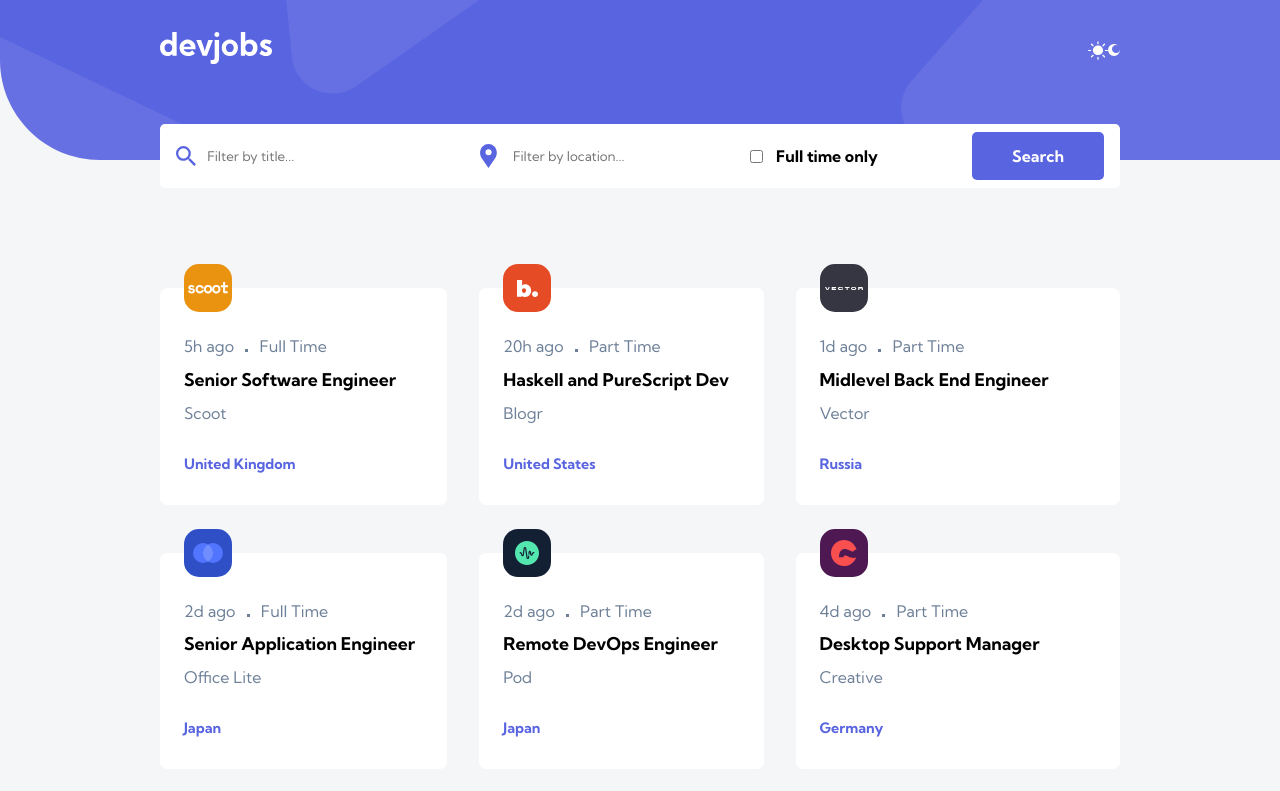
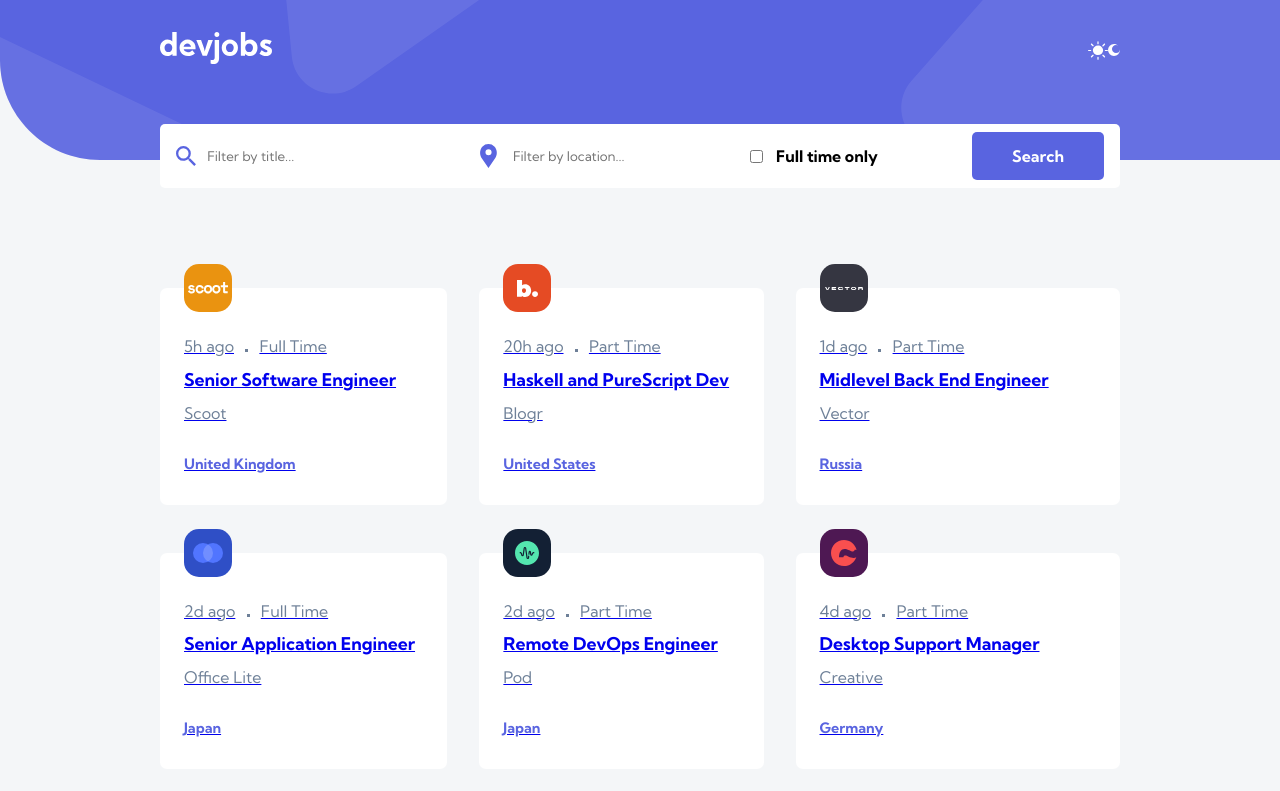
Before and after one commit to toriola998/Dev-jobs, a Vue app: page / in a window 1280 px wide. Shown: the top 791 px of the page. Built offline with nearby package versions, Linux system fonts and the light colour scheme.

Commit message:
added dynamic route

```diff
--- a/src/router/index.js
+++ b/src/router/index.js
@@ -19,7 +19,7 @@ const router = createRouter({
             component: Home
         },
         {
-            path: '/job-details/:job',
+            path: '/job-details/:jobPosition',
             name: 'JobDetails',
             component: JobDetails
         },
--- a/src/views/Home.vue
+++ b/src/views/Home.vue
@@ -70,7 +70,9 @@
 
     <main>
         <div class="job-container">
-            <div class="each-job" v-for="job in renderedJobs" :key="job.id">
+            <router-link class="each-job"
+                 v-for="job in renderedJobs" :key="job.id"
+                 :to="{name: 'JobDetails', params: { jobPosition: job.position },}">
                 <div class="flex logo-bg" :style="{backgroundColor: job.logoBackground}">
                     <img :src="require(`@/assets/${job.logo}`)" alt="company logo" />
                 </div>
@@ -81,7 +83,7 @@
                 <h2>{{ job.position }}</h2>
                 <p class="company-name">{{ job.company }}</p>
                 <p class="company-location"> {{ job.location }} </p>
-            </div>
+            </router-link>
         </div>
     </main>
 </template>
--- a/src/views/JobDetails.vue
+++ b/src/views/JobDetails.vue
@@ -1,10 +1,29 @@
 <template>
-
+    <h2> {{ job.company }}</h2>
 </template>
 
 <script>
+import jobs from '../data.json'
 export default {
+    name: 'JobDetails',
+    data() {
+        return {
+            jobs: jobs
+        }
+    },
+    computed: {
+        jobPosition(){
+             return this.$route.params.jobPosition
+        },
 
+        job() {
+            return this.jobs.find( (item) => {
+                   // return item.id === parseInt(this.productId)
+                   return item.position == this.jobPosition
+            })
+        },
+
+    }
 }
 </script>
 
```
